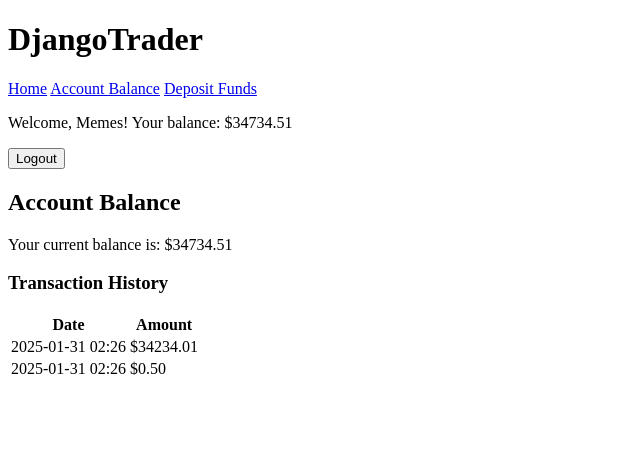
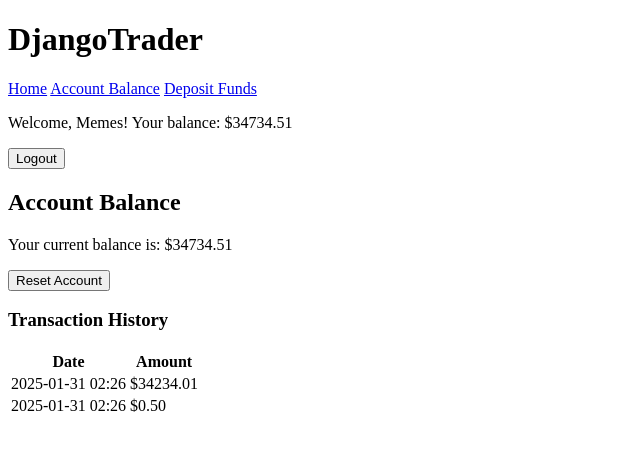
Before and after one commit to Kpeeler51/DjangoTrader, a Django app: page /accounts/balance/ in a window 1280 px wide. Shown: the top 451 px of the page, without its empty margins (0-640 px from the left). Run offline with Django 5.2, Linux system fonts and the light colour scheme; a user stored in the database is signed in; data comes from the database, SQL or seed files in the repository; both versions use the stored data as it was after the commit.

Commit message:
added account reset functionality

```diff
--- a/accounts/models.py
+++ b/accounts/models.py
@@ -2,6 +2,7 @@ from django.db import models
 from django.contrib.auth.models import User
 from django.db.models.signals import post_save
 from django.dispatch import receiver
+from decimal import Decimal
 
 class Profile(models.Model):
     user = models.OneToOneField(User, on_delete=models.CASCADE)
@@ -17,6 +18,11 @@ class Profile(models.Model):
 
     def get_transactions(self):
         return Transaction.objects.filter(user=self.user).order_by('-timestamp')
+
+    def reset_account(self):
+       self.balance = Decimal('500.00')
+       Transaction.objects.filter(user=self.user).delete()
+       self.save()
 
 @receiver(post_save, sender=User)
 def create_user_profile(sender, instance, created, **kwargs):
--- a/accounts/templates/accounts/balance.html
+++ b/accounts/templates/accounts/balance.html
@@ -5,6 +5,13 @@
 {% block content %}
     <h2>Account Balance</h2>
     <p>Your current balance is: ${{ balance }}</p>
+
+    <form action="{% url 'reset_account' %}" method="post" style="display: inline;">
+        {% csrf_token %}
+        <button type="submit" onclick="return confirm('Are you sure you want to reset your account? This will set your balance to $500 and clear your transaction history.');">
+            Reset Account
+        </button>
+    </form>
 
     <h3>Transaction History</h3>
     {% if transactions %}
--- a/accounts/urls.py
+++ b/accounts/urls.py
@@ -8,4 +8,5 @@ urlpatterns = [
     path('logout/', auth_views.LogoutView.as_view(template_name='accounts/logout.html'), name='logout'),
     path('deposit/', views.deposit, name='deposit'),
     path('balance/', views.account_balance, name='balance'),
+    path('reset-account/', views.reset_account, name='reset_account'),
 ]
--- a/accounts/views.py
+++ b/accounts/views.py
@@ -51,3 +51,10 @@ def get_user_balance(user):
             return "Profile not found"
     else:
         return "Not logged in"
+
+@login_required
+def reset_account(request):
+    if request.method == 'POST':
+        request.user.profile.reset_account()
+        messages.success(request, 'Your account has been reset to the default state.')
+    return redirect('balance')
```
Also changed, not shown: db.sqlite3.
